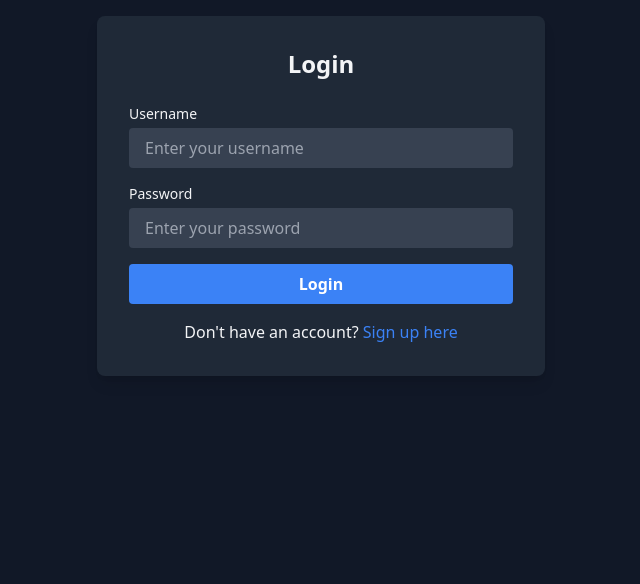
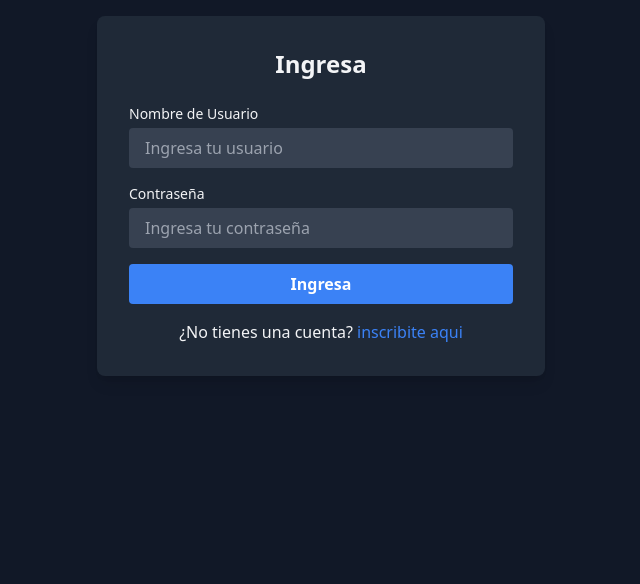
Before and after one commit to ManuNunez/OLIMPIAPP, a Flask app: page /auth/login in a window 1280 px wide. Shown: the part 72-656 px from the top of the page, without its empty margins (319-959 px from the left). Run offline with Flask 3, Linux system fonts and the light colour scheme; style sheets or scripts are compiled from the project's sources; parts of the project's set-up code (start-up, migrations or seed data) failed here and were passed over; some libraries are stand-ins or nearby versions.

Commit message:
Translate(login,singuo)

```diff
--- a/app/templates/auth/login.html
+++ b/app/templates/auth/login.html
@@ -2,23 +2,23 @@
 
 {% block content %}
 <div class="bg-gray-800 p-8 rounded-lg shadow-lg w-full max-w-md mx-auto">
-    <h2 class="text-2xl font-bold mb-6 text-center">Login</h2>
+    <h2 class="text-2xl font-bold mb-6 text-center">Ingresa</h2>
     <form action="{{ url_for('auth.login') }}" method="POST">
         <!-- Username -->
         <div class="mb-4">
-            <label for="username" class="block text-sm font-medium">Username</label>
+            <label for="username" class="block text-sm font-medium">Nombre de Usuario</label>
             <input type="text" id="username" name="username" required
                 class="w-full px-4 py-2 mt-1 bg-gray-700 rounded focus:ring focus:ring-blue-500 focus:outline-none"
-                placeholder="Enter your username" />
+                placeholder="Ingresa tu usuario" />
         </div>
         <!-- Password -->
         <div class="mb-4">
-            <label for="password" class="block text-sm font-medium">Password</label>
+            <label for="password" class="block text-sm font-medium">Contraseña</label>
             <input type="password" id="password" name="password" required
                 class="w-full px-4 py-2 mt-1 bg-gray-700 rounded focus:ring focus:ring-blue-500 focus:outline-none"
-                placeholder="Enter your password" />
+                placeholder="Ingresa tu contraseña" />
         </div>
-        <button type="submit" class="w-full py-2 px-4 bg-blue-500 text-white font-bold rounded hover:bg-blue-700 focus:outline-none focus:ring-2 focus:ring-blue-500 focus:ring-opacity-50">Login</button>
+        <button type="submit" class="w-full py-2 px-4 bg-blue-500 text-white font-bold rounded hover:bg-blue-700 focus:outline-none focus:ring-2 focus:ring-blue-500 focus:ring-opacity-50">Ingresa</button>
     </form>
     {% with messages = get_flashed_messages(with_categories=true) %}
         {% if messages %}
@@ -38,6 +38,6 @@
             {% endfor %}
         {% endif %}
     {% endwith %}
-    <p class="mt-4 text-center">Don't have an account? <a href="{{ url_for('auth.sign_up') }}" class="text-blue-500 hover:underline">Sign up here</a></p>
+    <p class="mt-4 text-center">¿No tienes una cuenta? <a href="{{ url_for('auth.sign_up') }}" class="text-blue-500 hover:underline">inscribite aqui</a></p>
 </div>
 {% endblock %}
```
Also changed, not shown: app/templates/auth/sign_up.html (+9 -9 lines).
